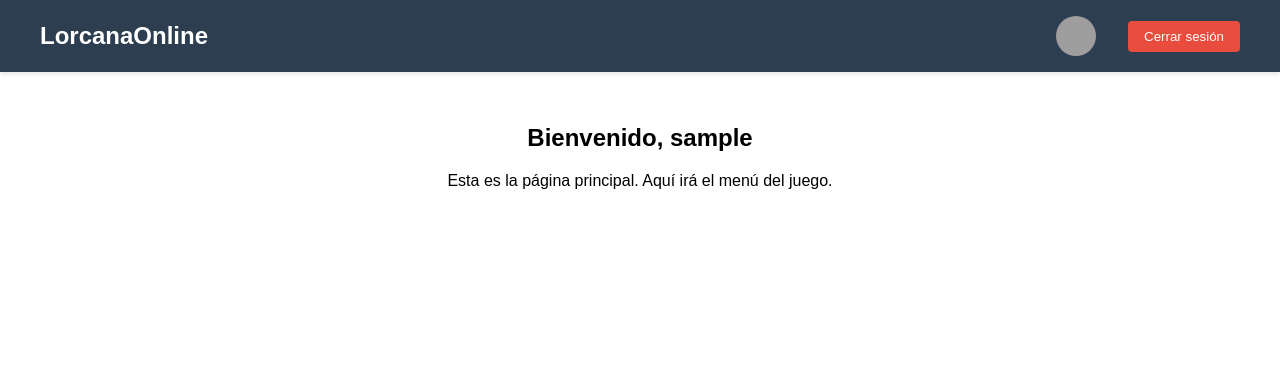
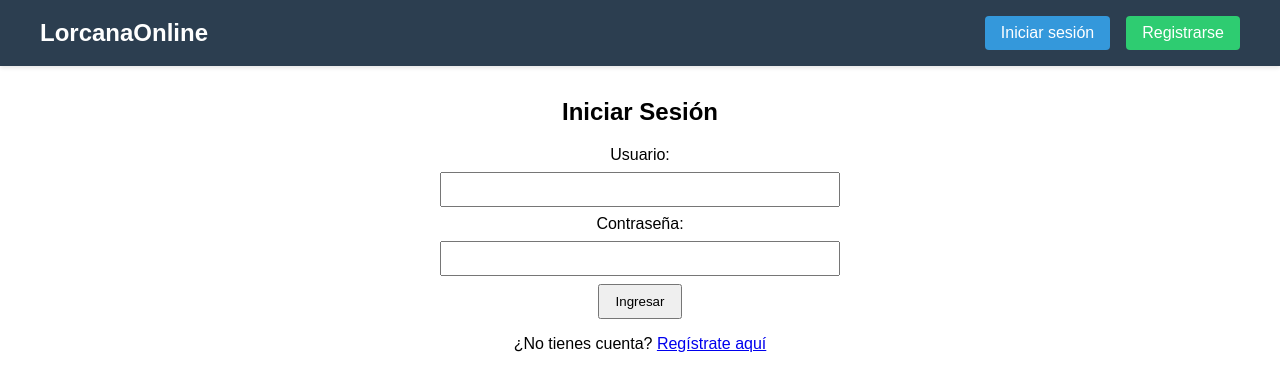
Before and after one commit to Lorcanonline/lorcanonline, a React (Create React App) app in the folder frontend/: page /login in a window 1280 px wide. Before the commit this address led to /. Shown: the top 390 px of the page. Built offline with nearby package versions, Linux system fonts and the light colour scheme; sample sign-in values are in the browser's storage; grey boxes are pictures that could not be loaded.

Commit message:
avatar navbar

```diff
--- a/frontend/src/App.js
+++ b/frontend/src/App.js
@@ -21,12 +21,14 @@ function App() {
   useEffect(() => {
     const token = localStorage.getItem('token');
     const username = localStorage.getItem('username');
+    const avatar = localStorage.getItem('avatar');
 
-    if (token && username) {
+    if (token && username && avatar) {
       axios.defaults.headers.common['Authorization'] = `Bearer ${token}`;
       setIsAuthenticated(true);
       setUser({
         username: username,
+        avatar: avatar,
         id: localStorage.getItem('userId')
       });
     }
--- a/frontend/src/components/Navbar.js
+++ b/frontend/src/components/Navbar.js
@@ -32,7 +32,7 @@ const Navbar = ({ isAuthenticated, user, onLogout }) => {
               <Link to={`/profile/${user.username}`} style={{ display: 'flex', alignItems: 'center' }}>
                 <img
                   src={`/avatars/${user.avatar}.jpg`}
-                  alt="Avatar"
+                  alt={`Avatar de ${user.username}`}
                   style={{
                     width: '40px',
                     height: '40px',
```
